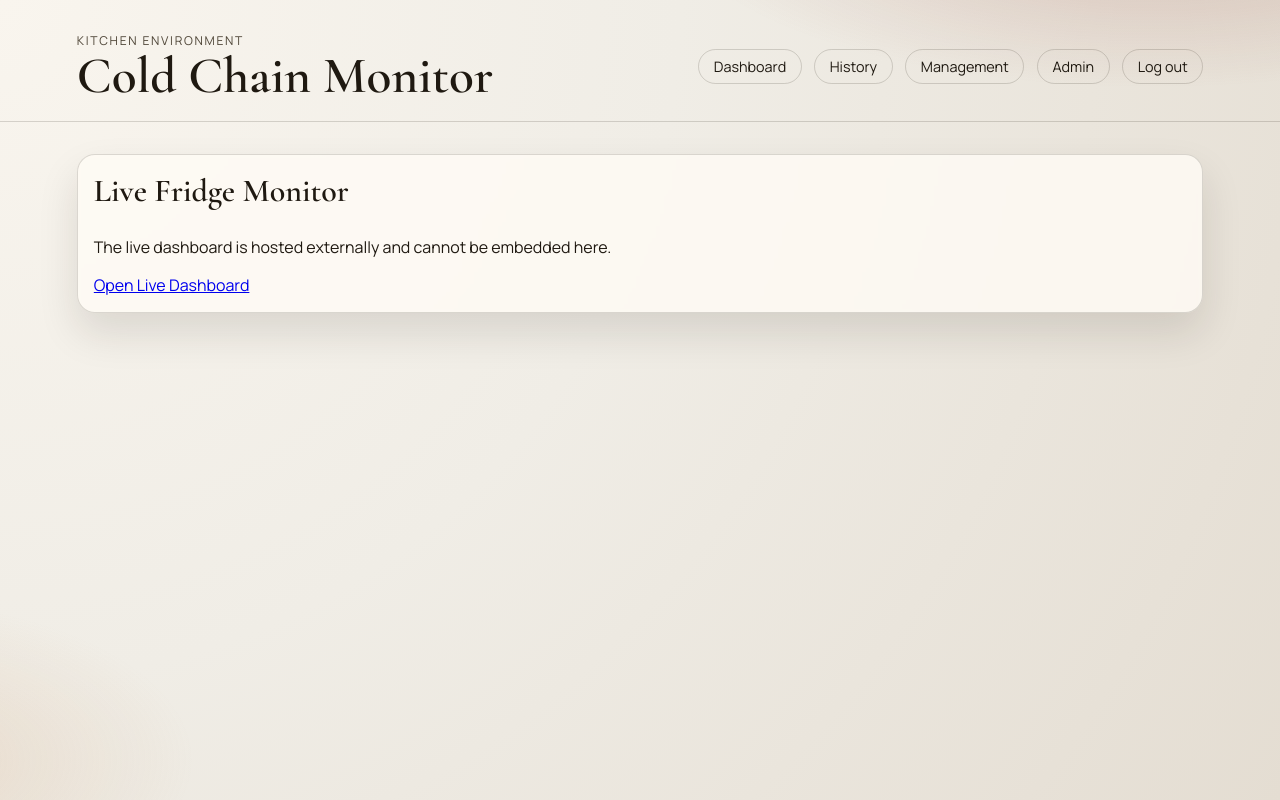
After one commit to ConorWant/kitchenEnvironmentGroupProject, a Django app: page /live-dashboard/ in a window 1280 px wide. The commit adds this page. Run offline with Django 4.2, Linux system fonts and the light colour scheme; the visitor is signed in with stand-in values (Sample User, id 1).

Commit message:
Added admin only viewing of advanced dashboard

```diff
--- a/monitor/urls.py
+++ b/monitor/urls.py
@@ -8,4 +8,5 @@ urlpatterns = [
     path("", views.dashboard_view, name="dashboard"),
     path("history/", views.history_view, name="history"),
     path("management/", views.management_view, name="management"),
+    path("live-dashboard/", views.live_dashboard_view, name="live_dashboard"),
 ]
--- a/monitor/views.py
+++ b/monitor/views.py
@@ -57,6 +57,16 @@ def history_view(request):
 
 
 @login_required
+@user_passes_test(lambda user: user.is_superuser)
+def live_dashboard_view(request):
+    context = {
+        "page_title": "Live Dashboard",
+        "dashboard_url": "https://dashboard.diffa.co.uk/-/dashboards/fridge-monitor",
+    }
+    return render(request, "monitor/live_dashboard.html", context)
+
+
+@login_required
 @user_passes_test(lambda user: user.is_staff)
 def management_view(request):
     sources = (
--- a/static/css/site.css
+++ b/static/css/site.css
@@ -76,6 +76,25 @@ body {
 
 .site-nav a:hover,
 .site-nav a:focus-visible {
+    border-color: var(--accent);
+    color: var(--accent);
+    transform: translateY(-1px);
+}
+
+.nav-logout {
+    background: none;
+    cursor: pointer;
+    font-family: inherit;
+    font-size: 0.9rem;
+    color: var(--ink);
+    border: 1px solid var(--line);
+    border-radius: 999px;
+    padding: 0.45rem 0.9rem;
+    transition: all 0.25s ease;
+}
+
+.nav-logout:hover,
+.nav-logout:focus-visible {
     border-color: var(--accent);
     color: var(--accent);
     transform: translateY(-1px);
--- a/templates/base.html
+++ b/templates/base.html
@@ -18,11 +18,14 @@
         <nav class="site-nav">
             <a href="{% url 'monitor:dashboard' %}">Dashboard</a>
             <a href="{% url 'monitor:history' %}">History</a>
-            {% if request.user.is_staff %}
-            <a href="{% url 'monitor:management' %}">Management</a>
+            {% if request.user.is_superuser %}
+            <a href="{% url 'monitor:live_dashboard' %}">Management</a>
             {% endif %}
             <a href="{% url 'admin:index' %}">Admin</a>
-            <a href="{% url 'logout' %}">Log out</a>
+            <form method="post" action="{% url 'logout' %}" style="display:inline;">
+                {% csrf_token %}
+                <button type="submit" class="nav-logout">Log out</button>
+            </form>
         </nav>
     </header>
 
--- /dev/null
+++ b/templates/monitor/live_dashboard.html
@@ -0,0 +1,9 @@
+{% extends 'base.html' %}
+
+{% block content %}
+<section class="panel">
+    <h2>Live Fridge Monitor</h2>
+    <p>The live dashboard is hosted externally and cannot be embedded here.</p>
+    <a href="{{ dashboard_url }}" target="_blank" rel="noopener noreferrer">Open Live Dashboard</a>
+</section>
+{% endblock %}
```
Also changed, not shown: .claude/settings.local.json (added).
